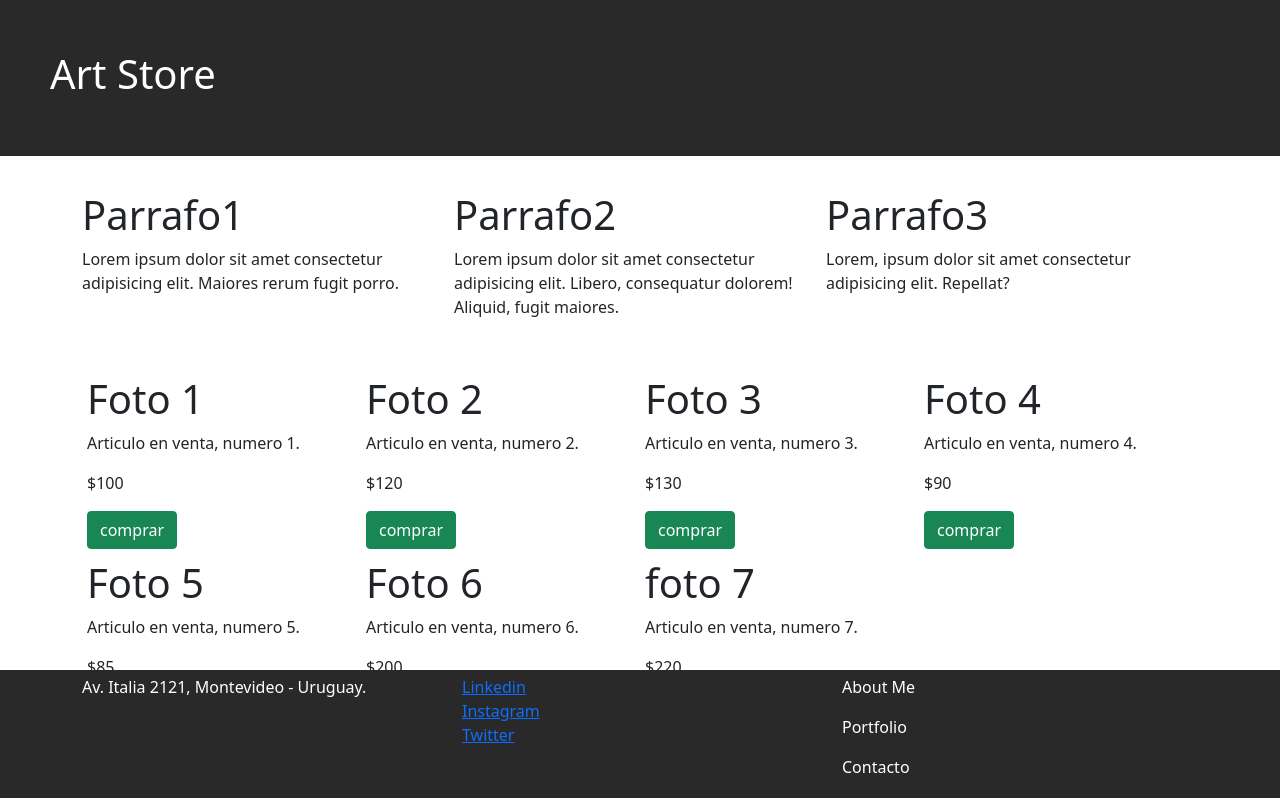
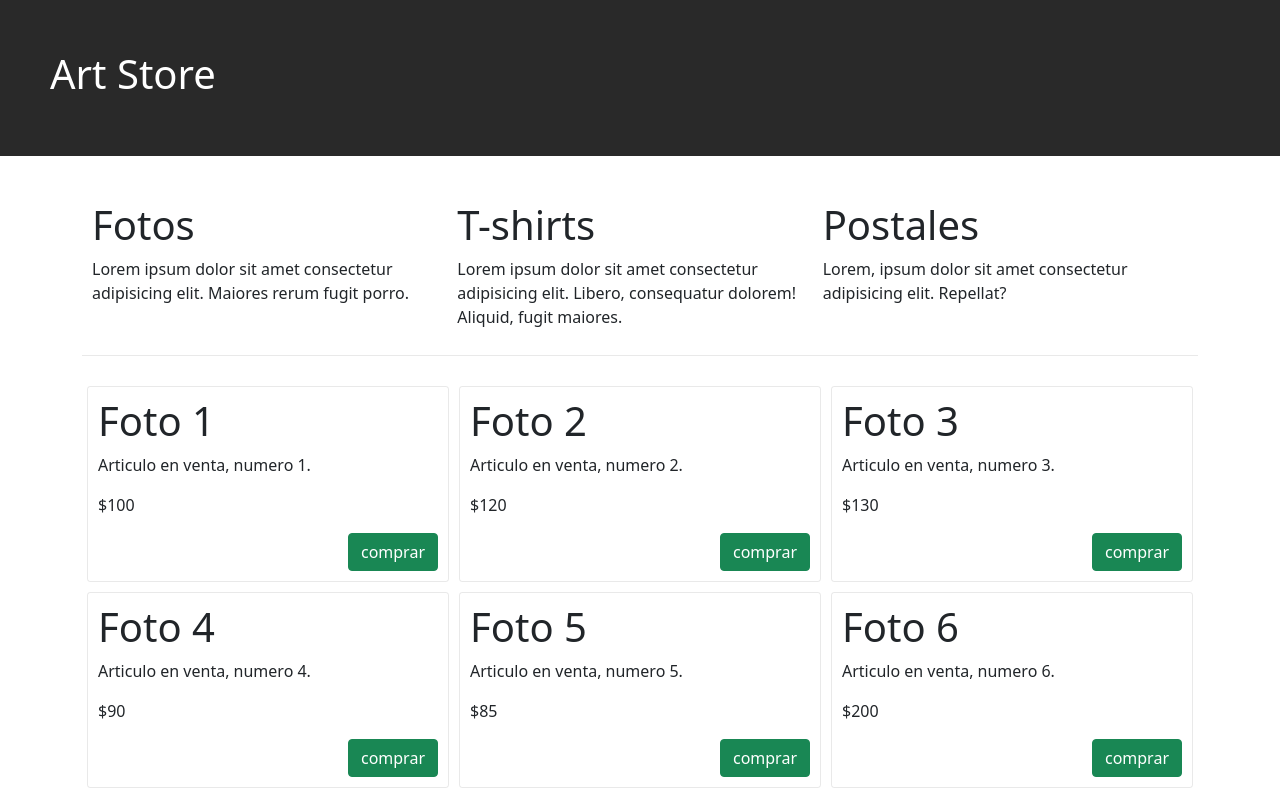
Before and after one commit to lukaspode/project-c, a website: page index.html in a window 1280 px wide. Shown: the top 798 px of the page. Drawn offline with nearby package versions, Linux system fonts and the light colour scheme.

Commit message:
ajuste alineaciones y bordes (footer y grid)

```diff
--- a/css/style.css
+++ b/css/style.css
@@ -4,17 +4,24 @@
     color: white;
 }
 .desc-box{
-    margin: 35px 0 35px 0;
+    margin: 35px 0 25px 0;
+    padding: 10px;
+    border-bottom: solid 1px rgb(41, 41, 41, 0.1);
 }
 .article-card{
     margin: 5px;
+    padding: 10px;
+    border: solid 1px rgb(41, 41, 41, 0.1);
+    border-radius: 3px;
+}
+.btn{
+    float: right;
 }
 footer{
     margin:10px 0 0 0;
-    padding: 5px;
+    padding: 20px 0 10px 0;
     background-color: rgb(41, 41, 41);
     color: white;
-    position: fixed;
     bottom: 0;
     width: 100%;
 }
--- a/index.html
+++ b/index.html
@@ -21,99 +21,79 @@
                 <!-- Descripcion-->
                 <div class="d-flex flex-wrap desc-box">
                     <div class="col-sm-4">
-                        <h1>Parrafo1</h1>
+                        <h1>Fotos</h1>
                         <p>Lorem ipsum dolor sit amet consectetur adipisicing elit. Maiores rerum fugit porro.</p>
                     </div>
                     <div class="col-sm-4">
-                        <h1>Parrafo2</h1>
+                        <h1>T-shirts</h1>
                         <p>Lorem ipsum dolor sit amet consectetur adipisicing elit. Libero, consequatur dolorem! Aliquid, fugit maiores.</p>
                     </div>
                     <div class="col-sm-4">
-                        <h1>Parrafo3</h1>
+                        <h1>Postales</h1>
                         <p>Lorem, ipsum dolor sit amet consectetur adipisicing elit. Repellat?</p>
                     </div>
                 </div>
                 <!--articulos-->
                 <div class="d-flex flex-wrap">
-                    <div class="col-sm-3">
-                        <div class="article-card">
+                    <div class="col-sm-3 flex-fill article-card">
                             <h1>Foto 1</h1>
                             <p>Articulo en venta, numero 1.</p>
                             <p>$100</p>
                             <button class="btn btn-success">comprar</button>
-                        </div>
                     </div>
-                    <div class="col-sm-3">
-                        <div class="article-card">
+                    <div class="col-sm-3 flex-fill article-card">
                             <h1>Foto 2</h1>
                             <p>Articulo en venta, numero 2.</p>
                             <p>$120</p>
                             <button class="btn btn-success">comprar</button>
-                        </div>
-
                     </div>
-                    <div class="col-sm-3">
-                        <div class="article-card">
+                    <div class="col-sm-3 flex-fill article-card">
                             <h1>Foto 3</h1>
                             <p>Articulo en venta, numero 3.</p>
                             <p>$130</p>
                             <button class="btn btn-success">comprar</button>
-                        </div>
-
                     </div>
-                    <div class="col-sm-3">
-                        <div class="article-card">
+                    <div class="col-sm-3 flex-fill article-card">
                             <h1>Foto 4</h1>
                             <p>Articulo en venta, numero 4.</p>
                             <p>$90</p>
                             <button class="btn btn-success">comprar</button>
-                        </div>
-
                     </div>
-                    <div class="col-sm-3">
-                        <div class="article-card">
+                    <div class="col-sm-3 flex-fill article-card">
                             <h1>Foto 5</h1>
                             <p>Articulo en venta, numero 5.</p>
                             <p>$85</p>
                             <button class="btn btn-success">comprar</button>
-                        </div>
-
                     </div>
-                    <div class="col-sm-3">
-                        <div class="article-card">
+                    <div class="col-sm-3 flex-fill article-card">
                             <h1>Foto 6</h1>
                             <p>Articulo en venta, numero 6.</p>
                             <p>$200</p>
                             <button class="btn btn-success">comprar</button>
-                        </div>
-
                     </div>
-                    <div class="col-sm-3">
-                        <div class="article-card">
+                    <div class="col-sm-3 flex-fill article-card">
                             <h1>foto 7</h1>
                             <p>Articulo en venta, numero 7.</p>
                             <p>$220</p>
                             <button class="btn btn-success">comprar</button>
-                        </div>
-
                     </div>
                 </div>
         </div>
         <footer>
             <div class="container">
                 <div class="row">
-                    <div class="col-sm-4">
+                    <div class="col-sm-4 d-flex flex-column align-items-left">
                         <address>
-                            Av. Italia 2121,
-                            Montevideo - Uruguay.
+                           <p>Av. Italia 2121</p>
+                           <p>Montevideo - Uruguay.</p>
                         </address>
                     </div>
-                    <div class="col-sm-4 d-flex flex-column">
+                    <div class="col-sm-4 d-flex flex-column align-items-center">
                         <a href="https://www.wikipedia.com">Linkedin</a>
                         <a href="https://www.wikipedia.com">Instagram</a>
                         <a href="https://www.wikipedia.com">Twitter</a>
                     </div>
-                    <div class="col-sm-4">
+                    <div class="col-sm-4 d-flex flex-column align-items-end">
                         <p>About Me</p>
                         <p>Portfolio</p>
                         <p>Contacto</p>
```
